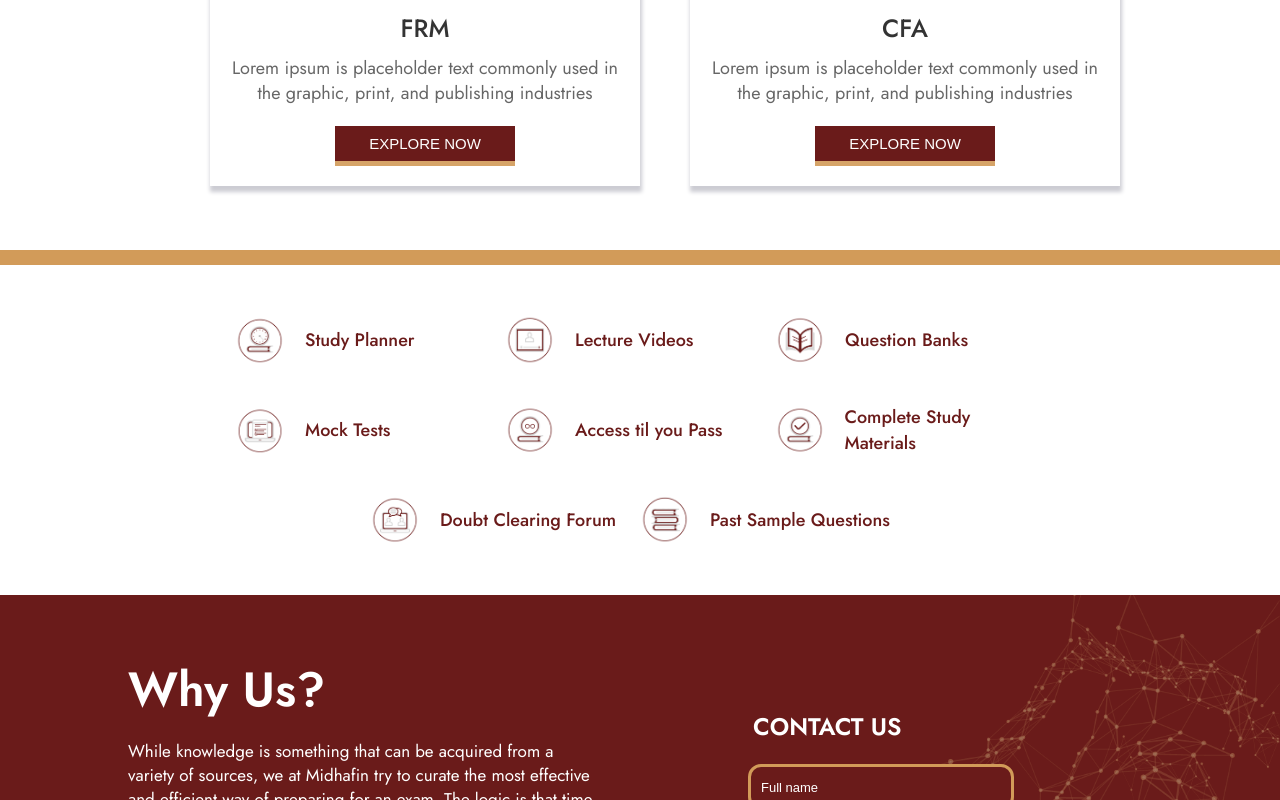
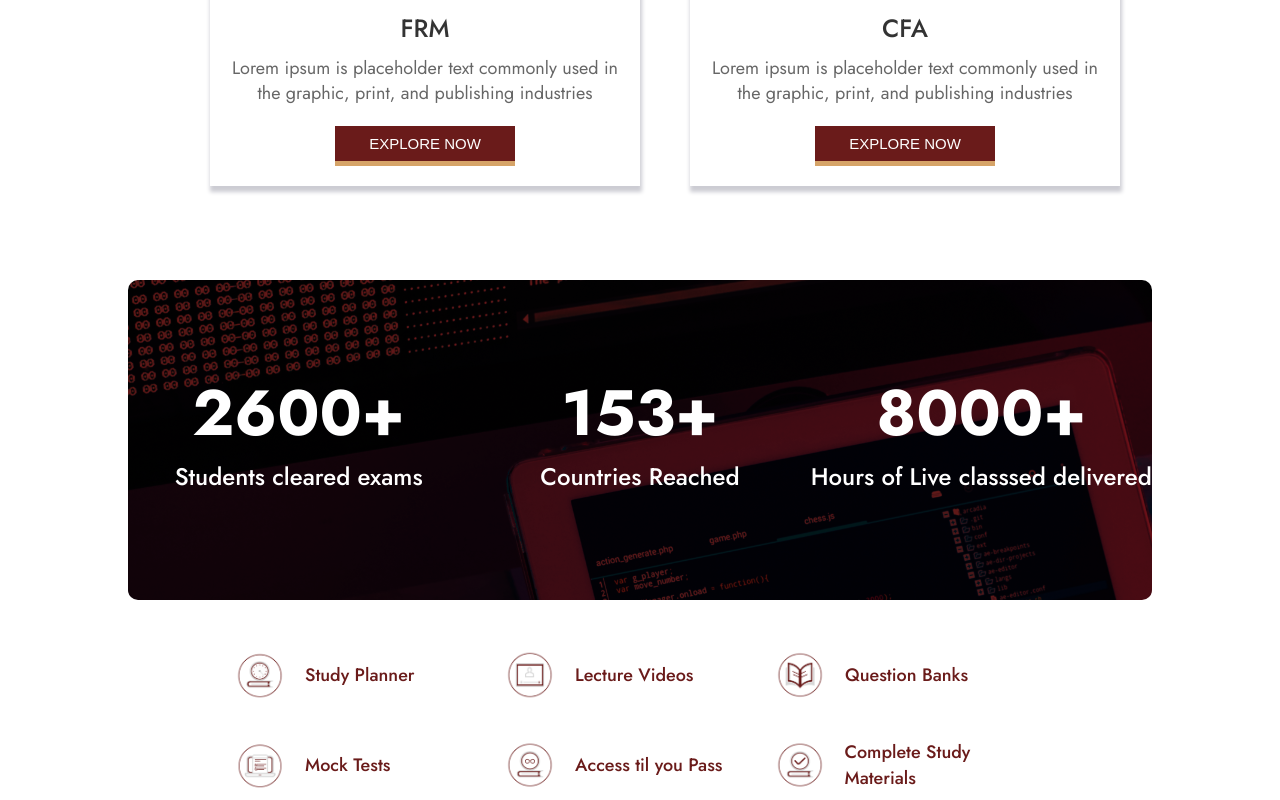
Before and after one commit to totorodev0032/MidhaFin, a React (Create React App) app: page / in a window 1280 px wide. Shown: the part 1694-2494 px from the top of the page. Built offline with nearby package versions, Linux system fonts and the light colour scheme.

Commit message:
stat section added

```diff
--- a/src/App.js
+++ b/src/App.js
@@ -26,6 +26,7 @@
 import Doubt from './pages/Deliverables/Doubt';
 import AccessTillPass from './pages/Deliverables/Access';
 import StudyPlanner from './pages/Deliverables/StudyPlanner';
+import StatSection from './components/StatSection';
 
 const CourseDataAnalytics = {
   title: 'Data Analytics Course',
@@ -168,6 +169,7 @@
         <HeroSection />
         <MidhaUSP />
         <CourseSection />
+        <StatSection />
         <FeaturesUSP />
         <ContactUs />
         <Footer />
--- a/src/components/CourseSection/CourseSection.js
+++ b/src/components/CourseSection/CourseSection.js
@@ -12,7 +12,7 @@
   justify-content: center;
   ${'' /* background-color: #f5f6f8; */}
   background-color:white;
-  border-bottom: 15px solid #d29b59;
+  ${'' /* border-bottom: 15px solid #d29b59; */}
 `;
 
 const CourseWrapper = styled.div`
--- /dev/null
+++ b/src/components/StatSection.js
@@ -0,0 +1,83 @@
+import React from 'react';
+import styled from '@emotion/styled';
+import footerImage from '../images/footermask.png';
+
+const StatWrapper = styled.div`
+  display: flex;
+  width: 100%;
+  height: 40vh;
+  justify-content: center;
+  align-items: center;
+  margin-top: 30px;
+
+  @media (max-width: 496px) {
+    height: auto;
+  }
+`;
+
+const StatContainer = styled.div`
+  display: flex;
+  width: 80%;
+  height: 40vh;
+  background: url(${footerImage});
+  border-radius: 10px;
+
+  @media (max-width: 496px) {
+    height: auto;
+    flex-direction: column;
+  }
+`;
+
+const StatBox = styled.div`
+  display: flex;
+  flex-direction: column;
+  height: 300px;
+  width: 400px;
+  justify-content: center;
+  align-items: center;
+
+  @media (max-width: 496px) {
+    height: 250px;
+    width: auto;
+  }
+`;
+
+const Heading = styled.h2`
+  font-size: 4rem;
+  font-weight: 700;
+  margin-bottom: 0;
+  color: #ffffff;
+`;
+
+const SubHeading = styled.h5`
+  font-size: 1.5rem;
+  font-weight: 500;
+  margin-top: 0;
+  color: #ffffff;
+  text-align: center;
+`;
+
+const StatSection = () => {
+  return (
+    <>
+      <StatWrapper>
+        <StatContainer>
+          <StatBox>
+            <Heading>2600+</Heading>
+            <SubHeading>Students cleared exams</SubHeading>
+          </StatBox>
+          <StatBox>
+            <Heading>153+</Heading>
+            <SubHeading>Countries Reached</SubHeading>
+          </StatBox>
+          <StatBox>
+            <Heading>8000+</Heading>
+            <SubHeading>Hours of Live classsed delivered</SubHeading>
+          </StatBox>
+        </StatContainer>
+      </StatWrapper>
+    </>
+  );
+};
+
+export default StatSection;
```
